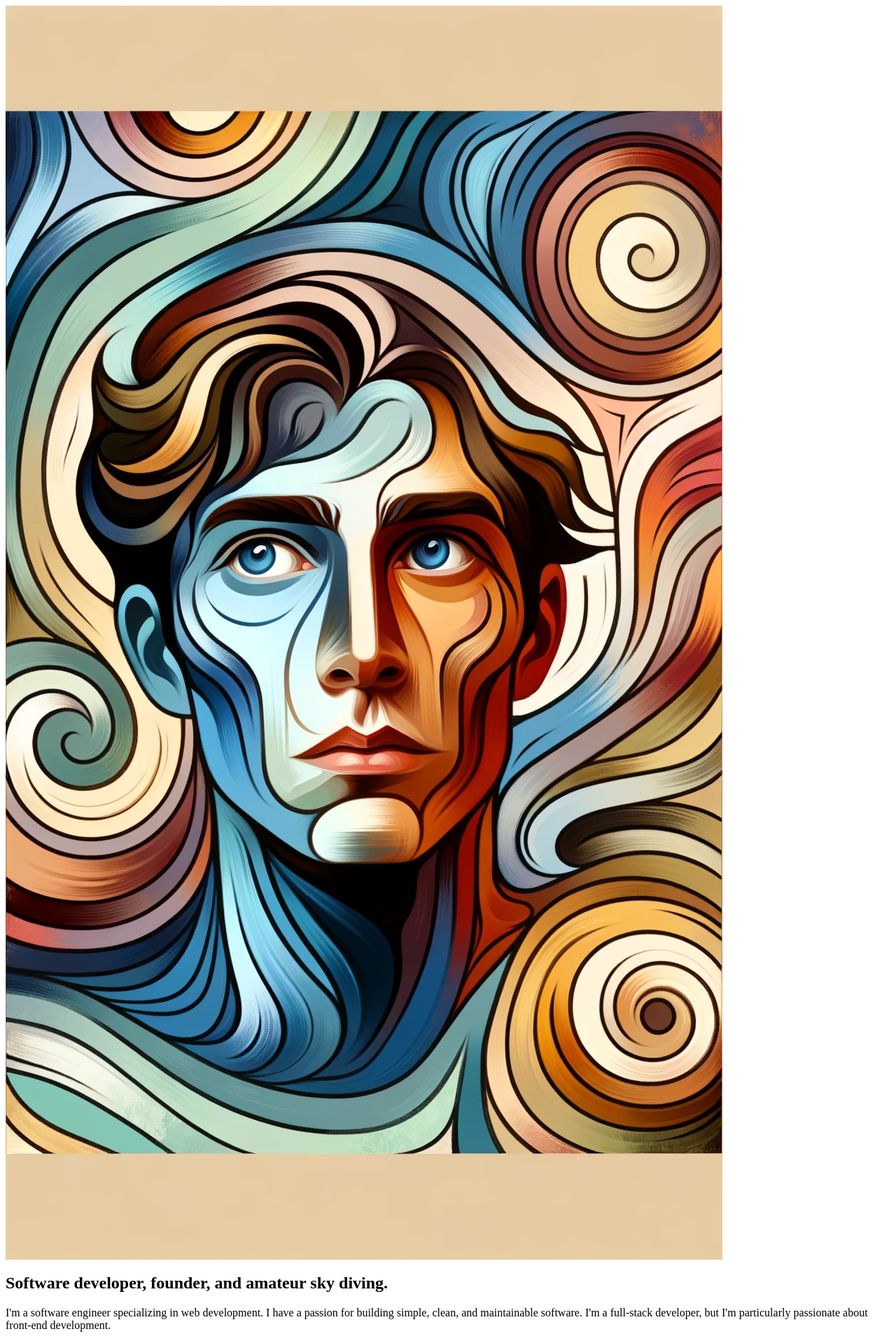
After one commit to NathanViaud/sass-app, a Symfony app: template templates/home/_banner.html.twig in a window 1280 px wide. The commit adds this page. Shown: the whole page at 70% size. Run offline with Twig, Linux system fonts and the light colour scheme; the template is opened without the code that fills it, so the values that code supplies are empty; some libraries are stand-ins or nearby versions.

Commit message:
feat: banner

```diff
--- a/assets/sass/app.scss
+++ b/assets/sass/app.scss
@@ -8,6 +8,9 @@
 
 @import 'layout/header';
 
+@import 'components/utilities';
 @import 'components/buttons';
 @import 'components/spacer';
 @import 'components/columns';
+
+@import 'pages/home';
--- /dev/null
+++ b/assets/sass/components/_utilities.scss
@@ -0,0 +1,5 @@
+.container {
+    width: 90%;
+    margin: 0 auto;
+    padding: 1rem 5%;
+}
--- /dev/null
+++ b/assets/sass/pages/_home.scss
@@ -0,0 +1,2 @@
+@import 'home/banner';
+@import 'home/carousel';
--- a/templates/base.html.twig
+++ b/templates/base.html.twig
@@ -12,6 +12,7 @@
         {% block javascripts %}
             {{ encore_entry_script_tags('app') }}
         {% endblock %}
+        <script src="https://kit.fontawesome.com/8b5299c4a2.js" crossorigin="anonymous" defer></script>
     </head>
     <body>
         {% include 'layout/_header.html.twig' %}
--- /dev/null
+++ b/templates/home/_banner.html.twig
@@ -0,0 +1,21 @@
+<section class="container banner-hero">
+    <img src="{{ asset('build/images/moi.webp') }}" class="banner-hero-img" alt="Profil photo" loading="lazy">
+    <div class="banner-hero-content">
+        <h1 class="banner-hero-title">Software developer, founder, and amateur sky diving.</h1>
+        <p class="banner-hero-description">I'm a <span class="text-primary">software engineer specializing in web development</span>. I have a passion for building simple, clean, and maintainable software. I'm a full-stack developer, but I'm particularly passionate about front-end development.</p>
+        <div class="banner-hero-socials">
+            <a href="#">
+                <i class="fa-brands fa-linkedin"></i>
+            </a>
+            <a href="#">
+                <i class="fa-brands fa-square-facebook"></i>
+            </a>
+            <a href="#">
+                <i class="fa-brands fa-square-instagram"></i>
+            </a>
+            <a href="#">
+                <i class="fa-brands fa-square-github"></i>
+            </a>
+        </div>
+    </div>
+</section>
```
Also changed, not shown: assets/app.js (+8 -0 lines), assets/sass/pages/home/_banner.scss (added, +17 -0 lines), assets/images/moi.webp (added).
